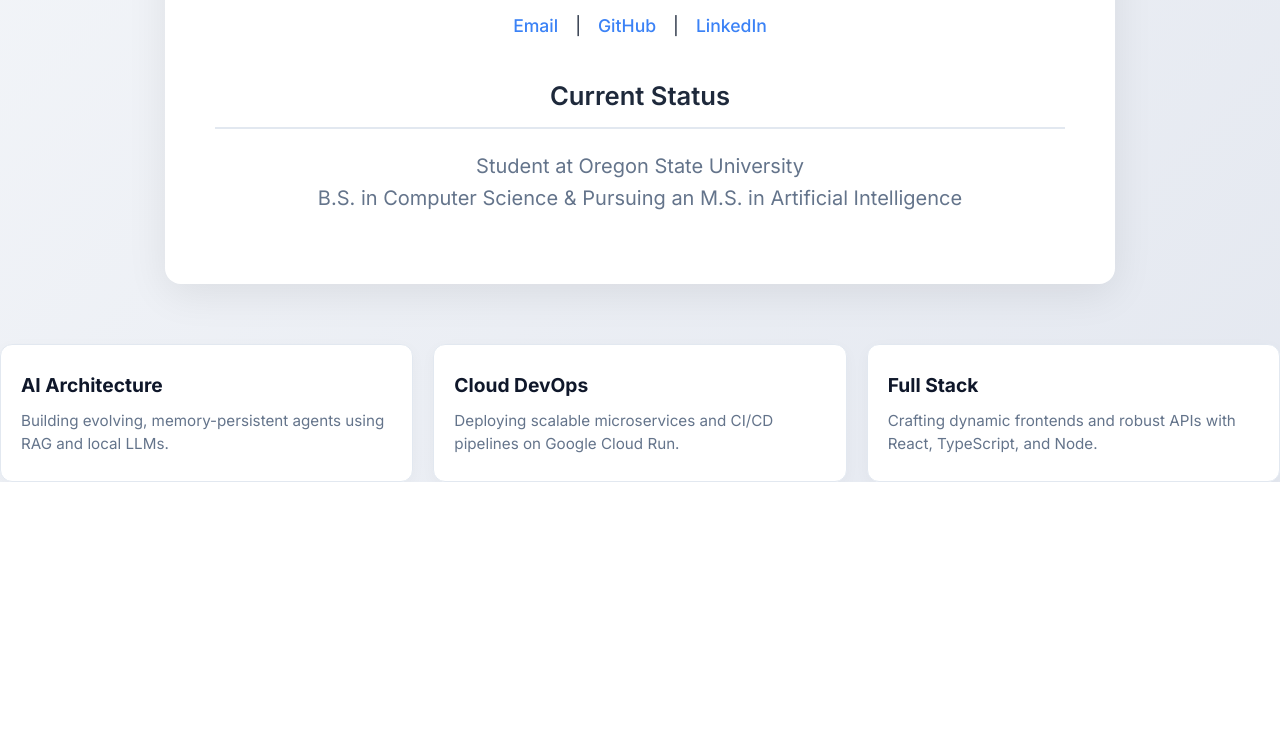
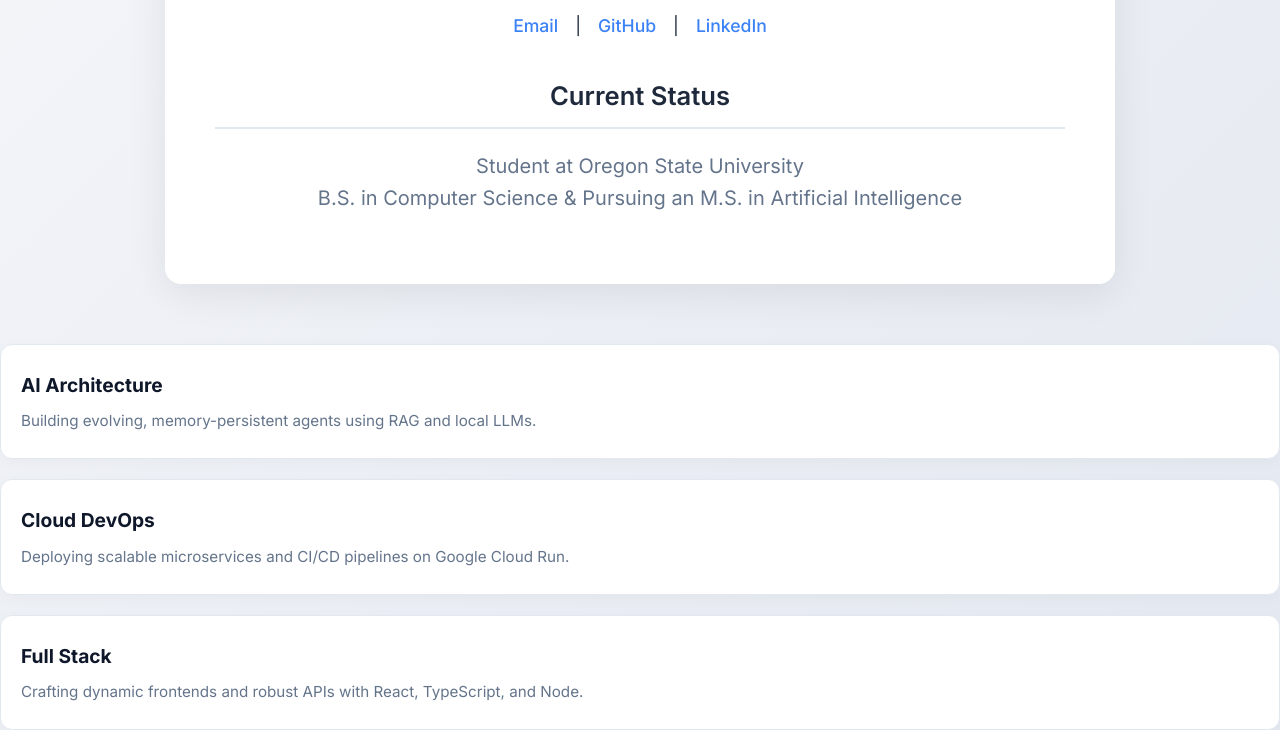
Before and after one commit to rthap2020/Resume, a plain HTML site: page index.html in a window 1280 px wide. Shown: the part 520-1250 px from the top of the page. Before the commit the page ends 1002 px from the top, so only its background shows below. Drawn offline with Linux system fonts and the light colour scheme.

Commit message:
Made hover cards on the same column

```diff
--- a/style.css
+++ b/style.css
@@ -245,24 +245,31 @@ ul.experience-list li {
 /* --- Interactive Hover Cards --- */
 .hover-cards-container {
     display: flex;
-    justify-content: space-between;
+    flex-direction: column; /* Stacks the cards vertically into their own rows */
     gap: 20px;
     margin-top: 45px;
 }
 
 .hover-card {
-    flex: 1;
     background: #ffffff;
     padding: 25px 20px;
     border-radius: 12px;
     border: 1px solid #e2e8f0;
     box-shadow: 0 4px 15px rgba(0, 0, 0, 0.03);
-    /* Cubic-bezier adds a slight physical "bounce" to the hover */
     transition: all 0.4s cubic-bezier(0.175, 0.885, 0.32, 1.275);
     cursor: pointer;
     position: relative;
     overflow: hidden;
+
+    /* Base animation setup */
+    opacity: 0;
+    animation: fadeInUp 0.8s ease-out forwards;
 }
+
+/* Stagger the entry delays so they load in one after another */
+.hover-card:nth-child(1) { animation-delay: 0.3s; }
+.hover-card:nth-child(2) { animation-delay: 0.5s; }
+.hover-card:nth-child(3) { animation-delay: 0.7s; }
 
 /* Glass glare effect layer */
 .hover-card::before {
@@ -306,10 +313,3 @@ ul.experience-list li {
     margin: 0;
     line-height: 1.5;
 }
-
-/* Mobile Responsiveness */
-@media (max-width: 768px) {
-    .hover-cards-container {
-        flex-direction: row;
-    }
-}
```
